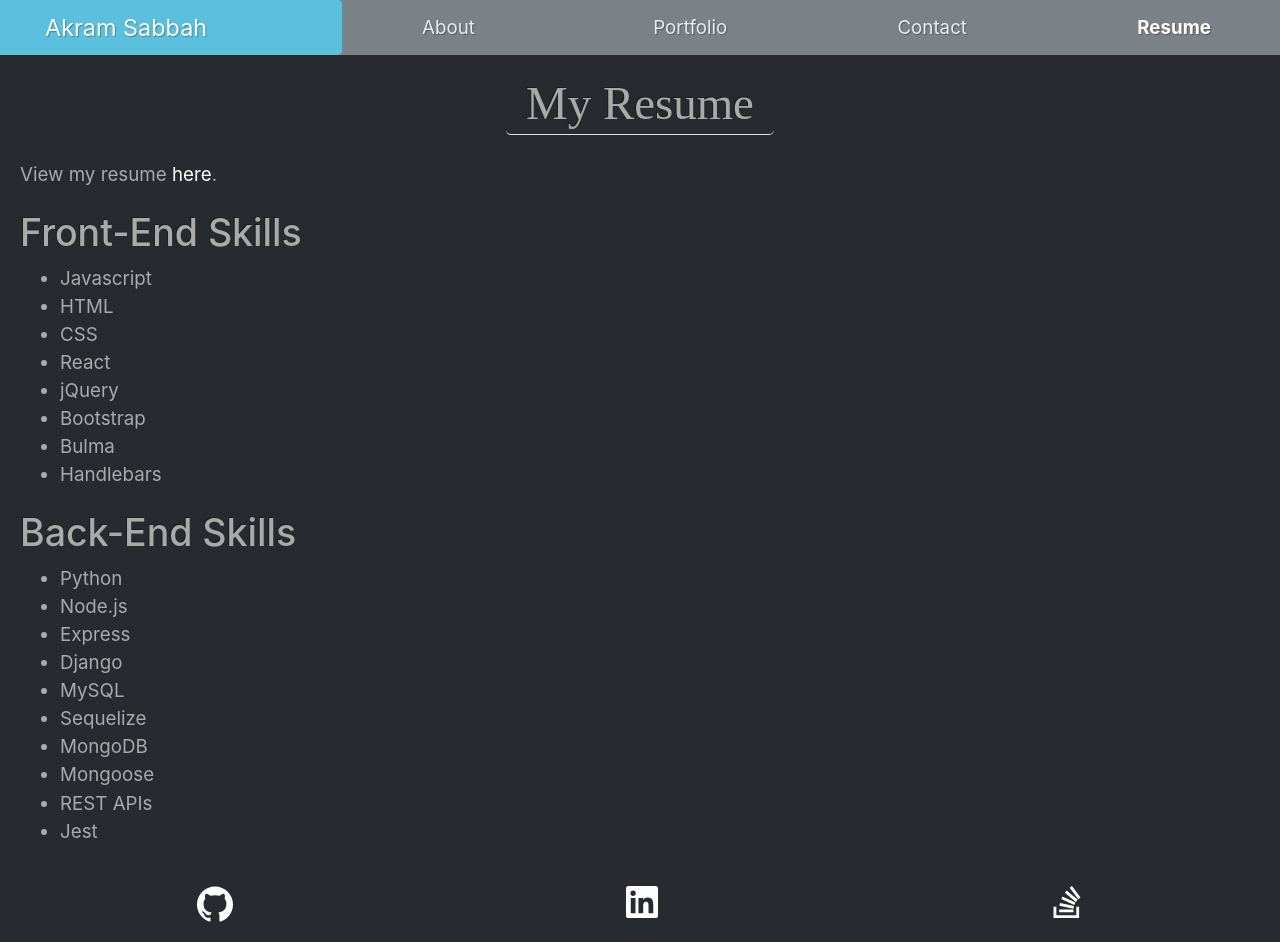
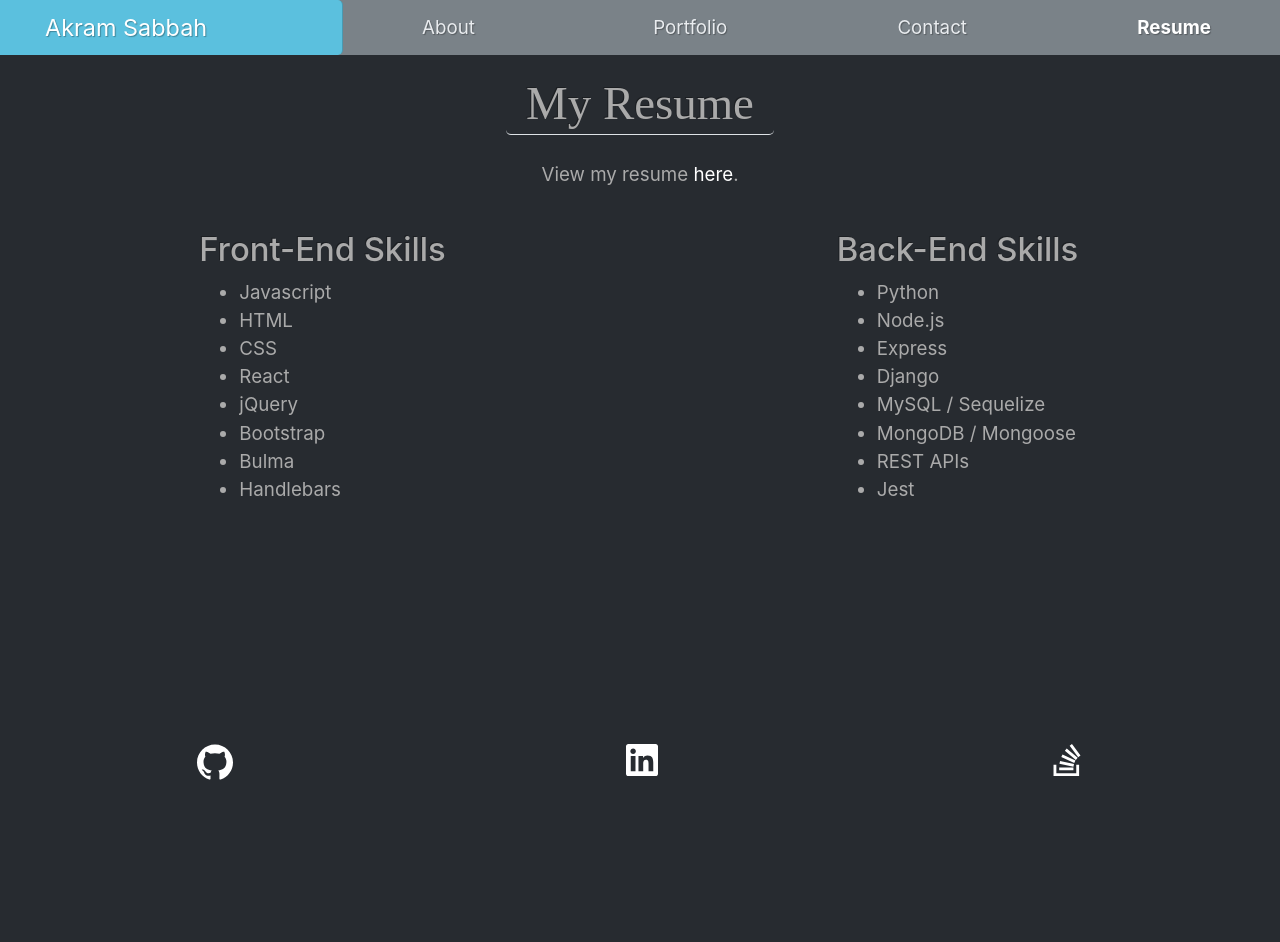
Before and after one commit to akramsabbah9/react-portfolio, a React (Create React App) app: page / in a window 1280 px wide. Both pictures are taken after a click on the element "Resume". Shown: the top 942 px of the page. After the commit the page ends 800 px from the top, so only its background shows below. Built offline with nearby package versions, Linux system fonts and the light colour scheme.

Commit message:
styled resume page

```diff
--- a/src/components/Resume/index.js
+++ b/src/components/Resume/index.js
@@ -1,26 +1,40 @@
 /* Resume: link to resume and list coding proficiencies. */
 import React, { useState } from "react";
+import Row from "react-bootstrap/Row";
+import Col from "react-bootstrap/Col";
 import MyResume from "../../assets/docs/resume.pdf";
 
 function Resume() {
     const [skills] = useState({
         frontend: ["Javascript", "HTML", "CSS", "React", "jQuery", "Bootstrap", "Bulma", "Handlebars"],
-        backend: ["Python", "Node.js", "Express", "Django", "MySQL", "Sequelize", "MongoDB", "Mongoose", "REST APIs", "Jest"]
+        backend: ["Python", "Node.js", "Express", "Django", "MySQL / Sequelize", "MongoDB / Mongoose", "REST APIs", "Jest"]
     });
 
     return (
         <>
-            <p>View my resume <a href={MyResume} target="_blank" rel="noreferrer noopener">here</a>.</p>
+            <div class="text-center">
+                <p>View my resume <a href={MyResume} target="_blank" rel="noreferrer noopener">here</a>.</p>
+            </div>
 
-            <h2>Front-End Skills</h2>
-            <ul>
-                {skills.frontend.map(skill => <li>{skill}</li>)}
-            </ul>
+            <Row>
+                <Col className="d-flex justify-content-center" xs>
+                <div>
+                <h2 className="h3">Front-End Skills</h2>
+                <ul>
+                    {skills.frontend.map(skill => <li key={skill}>{skill}</li>)}
+                </ul>
+                </div>
+                </Col>
 
-            <h2>Back-End Skills</h2>
-            <ul>
-                {skills.backend.map(skill => <li>{skill}</li>)}
-            </ul>
+                <Col className="d-flex justify-content-center" xs>
+                <div>
+                <h2 className="h3">Back-End Skills</h2>
+                <ul>
+                    {skills.backend.map(skill => <li key={skill}>{skill}</li>)}
+                </ul>
+                </div>
+                </Col>
+            </Row>
         </>
     );
 }
```
